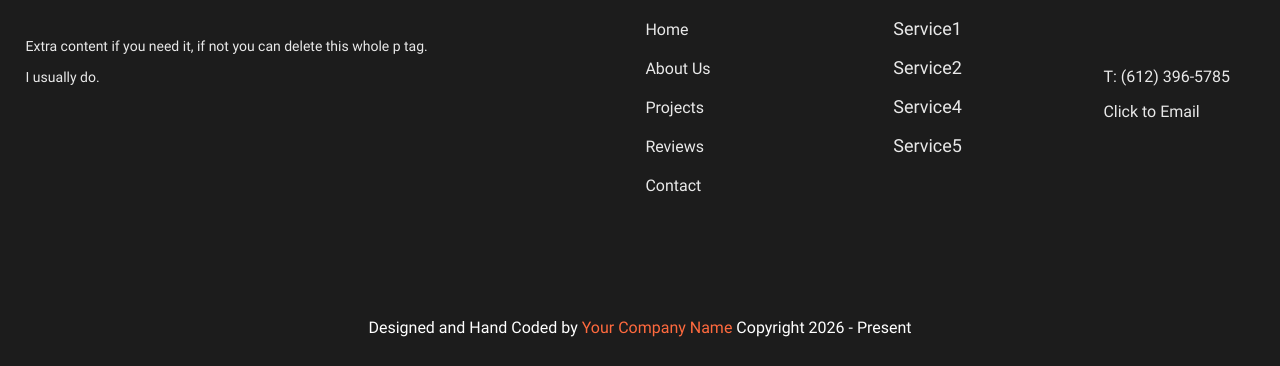
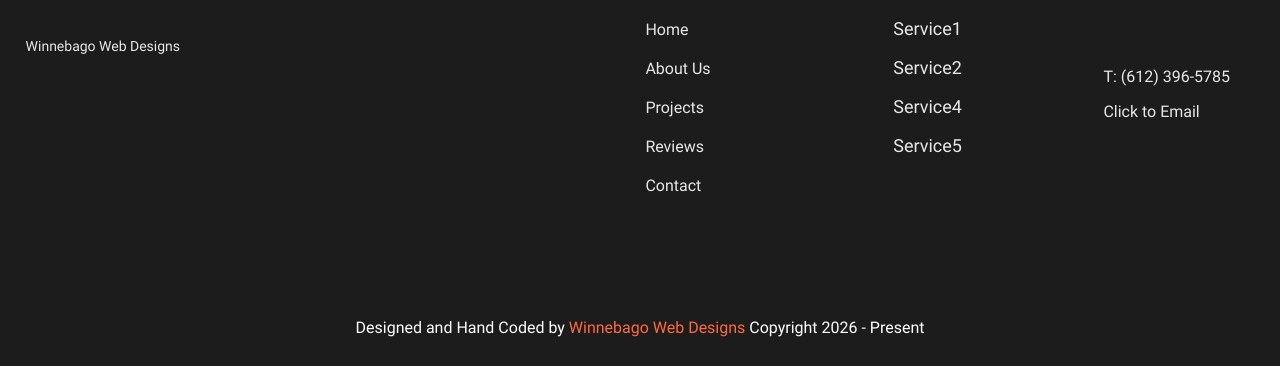
Before and after one commit to WinnebagoWebDesigns/Winnebago-Web-Designs, an Eleventy site: page src/index.html in a window 1280 px wide. Shown: the part 6820-7186 px from the top of the page. Built offline with nearby package versions, Linux system fonts and the light colour scheme; Eleventy itself is replaced by a stand-in of ours; files that its build step writes are made by us from their sources.

Commit message:
Minor style tweaks, Rewritten text

```diff
--- a/src/_includes/components/footer.html
+++ b/src/_includes/components/footer.html
@@ -7,7 +7,7 @@
         <div class="left-section">
             <a class="logo" href="/"><img loading="lazy" decoding="async" src="/assets/svgs/logo-white.svg" alt="logo" width="264" height="78"></a>
             <p>
-                Extra content if you need it, if not you can delete this whole p tag. I usually do.
+                Winnebago Web Designs
             </p>
         </div>
         <div class="right-section">
@@ -70,7 +70,7 @@
 
     <div class="credit">
         <span>Designed and Hand Coded by</span>
-        <a href="/" target="_blank" rel="noopener">Your Company Name</a>
+        <a href="/" target="_blank" rel="noopener">Winnebago Web Designs</a>
         <span class="copyright">
             Copyright {% year %} - Present</span>
     </div>
--- a/src/assets/sass/local.scss
+++ b/src/assets/sass/local.scss
@@ -23,6 +23,7 @@
             align-items: center;
             position: relative;
             z-index: 1;
+            height: 50rem;
         }
 
         .cs-content {
```
Also changed, not shown: src/content/pages/about.html (+2 -2 lines), src/assets/css/local.css, 1 other file.
